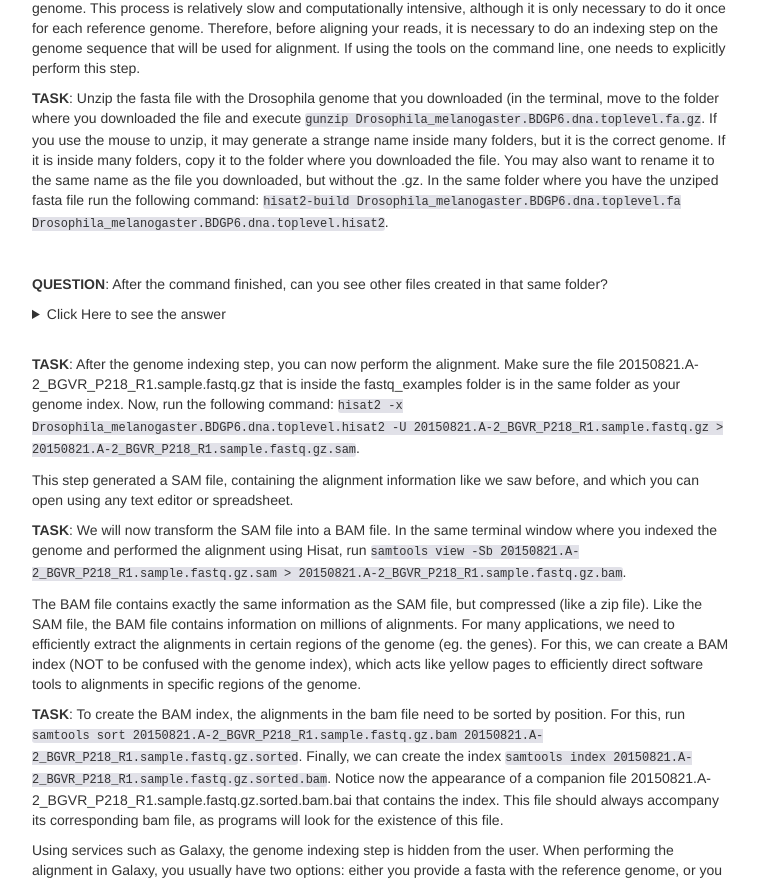
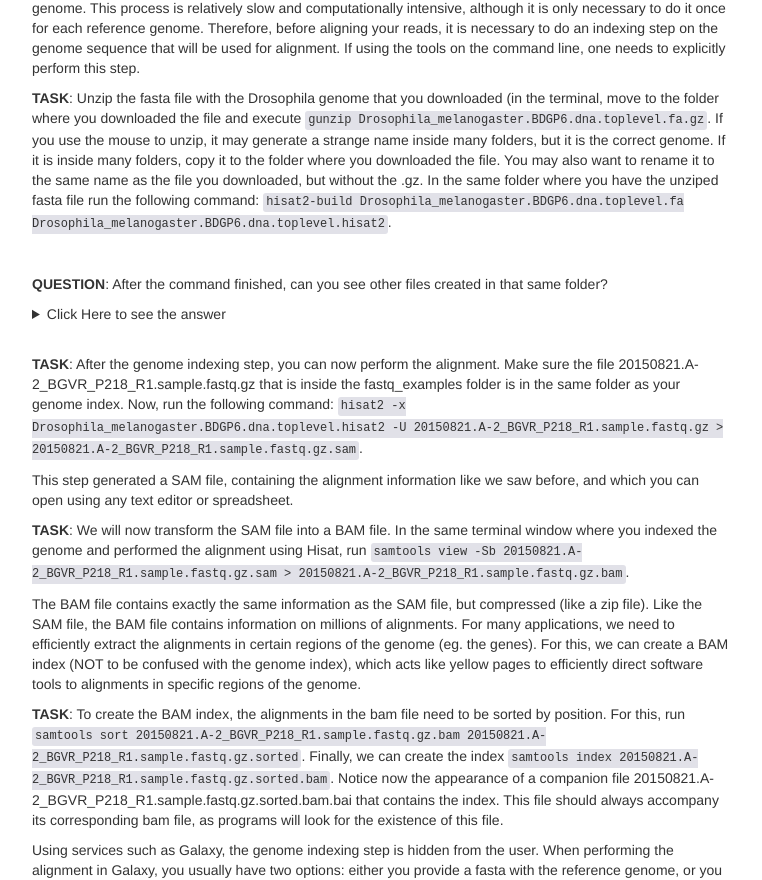
Before and after one commit to GTPB/ADER19F, a Jekyll site: the page built from pages/L05.md, in a window 1280 px wide. Shown: the part 4382-5262 px from the top of the page, without its empty margins (258-1020 px from the left). Built offline with Jekyll 4.4.1, drawn with Linux system fonts in a browser that asks for light colours.

Commit message:
Update L05.md

```diff
--- a/pages/L05.md
+++ b/pages/L05.md
@@ -81,7 +81,7 @@
 As we mentioned before, aligners for NGS data depend on large data structures for their efficiency. These structures (like the blast databases) are built from the fasta file containing the sequence of the reference genome. This process is relatively slow and computationally intensive, although it is only necessary to do it once for each reference genome. Therefore, before aligning your reads, it is necessary to do an indexing step on the genome sequence that will be used for alignment. If using the tools on the command line, one needs to explicitly perform this step.
 
 
-**TASK**: Unzip the fasta file with the Drosophila genome that you downloaded (in the terminal, move to the folder where you downloaded the file and execute <span style="background-color: #e1e1e8;font-family: Courier New;font-size: 12px;color: #333333;-webkit-border-radius: 3px;-moz-border-radius: 3px;border-radius: 3px;">gunzip Drosophila_melanogaster.BDGP6.dna.toplevel.fa.gz</span>. If you use the mouse to unzip, it may generate a strange name inside many folders, but it is the correct genome. If it is inside many folders, copy it to the folder where you downloaded the file. You may also want to rename it to the same name as the file you downloaded, but without the .gz. In the same folder where you have the unziped fasta file run the following command: <span style="background-color: #e1e1e8;font-family: Courier New;font-size: 12px;color: #333333;-webkit-border-radius: 3px;-moz-border-radius: 3px;border-radius: 3px;">hisat2-build Drosophila_melanogaster.BDGP6.dna.toplevel.fa Drosophila_melanogaster.BDGP6.dna.toplevel.hisat2</span>.
+**TASK**: Unzip the fasta file with the Drosophila genome that you downloaded (in the terminal, move to the folder where you downloaded the file and execute <span style="padding:2px 3px 3px;background-color: #e1e1e8;font-family: Courier New;font-size: 12px;color: #333333;-webkit-border-radius: 3px;-moz-border-radius: 3px;border-radius: 3px;">gunzip Drosophila_melanogaster.BDGP6.dna.toplevel.fa.gz</span>. If you use the mouse to unzip, it may generate a strange name inside many folders, but it is the correct genome. If it is inside many folders, copy it to the folder where you downloaded the file. You may also want to rename it to the same name as the file you downloaded, but without the .gz. In the same folder where you have the unziped fasta file run the following command: <span style="padding:2px 3px 3px;background-color: #e1e1e8;font-family: Courier New;font-size: 12px;color: #333333;-webkit-border-radius: 3px;-moz-border-radius: 3px;border-radius: 3px;">hisat2-build Drosophila_melanogaster.BDGP6.dna.toplevel.fa Drosophila_melanogaster.BDGP6.dna.toplevel.hisat2</span>.
 
 <br/>
 
@@ -91,16 +91,16 @@
 </p></details>
 <br/>
 
-**TASK**: After the genome indexing step, you can now perform the alignment. Make sure the file 20150821.A-2_BGVR_P218_R1.sample.fastq.gz that is inside the fastq_examples folder is in the same folder as your genome index. Now, run the following command: <span style="background-color: #e1e1e8;font-family: Courier New;font-size: 12px;color: #333333;-webkit-border-radius: 3px;-moz-border-radius: 3px;border-radius: 3px;">hisat2 -x Drosophila_melanogaster.BDGP6.dna.toplevel.hisat2 -U 20150821.A-2_BGVR_P218_R1.sample.fastq.gz > 20150821.A-2_BGVR_P218_R1.sample.fastq.gz.sam</span>.
+**TASK**: After the genome indexing step, you can now perform the alignment. Make sure the file 20150821.A-2_BGVR_P218_R1.sample.fastq.gz that is inside the fastq_examples folder is in the same folder as your genome index. Now, run the following command: <span style="padding:2px 3px 3px;background-color: #e1e1e8;font-family: Courier New;font-size: 12px;color: #333333;-webkit-border-radius: 3px;-moz-border-radius: 3px;border-radius: 3px;">hisat2 -x Drosophila_melanogaster.BDGP6.dna.toplevel.hisat2 -U 20150821.A-2_BGVR_P218_R1.sample.fastq.gz > 20150821.A-2_BGVR_P218_R1.sample.fastq.gz.sam</span>.
 <br/>
 
 This step generated a SAM file, containing the alignment information like we saw before, and which you can open using any text editor or spreadsheet.
 
-**TASK**: We will now transform the SAM file into a BAM file. In the same terminal window where you indexed the genome and performed the alignment using Hisat, run <span style="background-color: #e1e1e8;font-family: Courier New;font-size: 12px;color: #333333;-webkit-border-radius: 3px;-moz-border-radius: 3px;border-radius: 3px;">samtools view -Sb 20150821.A-2_BGVR_P218_R1.sample.fastq.gz.sam > 20150821.A-2_BGVR_P218_R1.sample.fastq.gz.bam</span>.
+**TASK**: We will now transform the SAM file into a BAM file. In the same terminal window where you indexed the genome and performed the alignment using Hisat, run <span style="padding:2px 3px 3px;background-color: #e1e1e8;font-family: Courier New;font-size: 12px;color: #333333;-webkit-border-radius: 3px;-moz-border-radius: 3px;border-radius: 3px;">samtools view -Sb 20150821.A-2_BGVR_P218_R1.sample.fastq.gz.sam > 20150821.A-2_BGVR_P218_R1.sample.fastq.gz.bam</span>.
 
 The BAM file contains exactly the same information as the SAM file, but compressed (like a zip file). Like the SAM file, the BAM file contains information on millions of alignments. For many applications, we need to efficiently extract the alignments in certain regions of the genome (eg. the genes). For this, we can create a BAM index (NOT to be confused with the genome index), which acts like yellow pages to efficiently direct software tools to alignments in specific regions of the genome.
 
-**TASK**: To create the BAM index, the alignments in the bam file need to be sorted by position. For this, run <span style="background-color: #e1e1e8;font-family: Courier New;font-size: 12px;color: #333333;-webkit-border-radius: 3px;-moz-border-radius: 3px;border-radius: 3px;">samtools sort 20150821.A-2_BGVR_P218_R1.sample.fastq.gz.bam 20150821.A-2_BGVR_P218_R1.sample.fastq.gz.sorted</span>. Finally, we can create the index <span style="background-color: #e1e1e8;font-family: Courier New;font-size: 12px;color: #333333;-webkit-border-radius: 3px;-moz-border-radius: 3px;border-radius: 3px;">samtools index 20150821.A-2_BGVR_P218_R1.sample.fastq.gz.sorted.bam</span>. Notice now the appearance of a companion file 20150821.A-2_BGVR_P218_R1.sample.fastq.gz.sorted.bam.bai that contains the index. This file should always accompany its corresponding bam file, as programs will look for the existence of this file.
+**TASK**: To create the BAM index, the alignments in the bam file need to be sorted by position. For this, run <span style="padding:2px 3px 3px;background-color: #e1e1e8;font-family: Courier New;font-size: 12px;color: #333333;-webkit-border-radius: 3px;-moz-border-radius: 3px;border-radius: 3px;">samtools sort 20150821.A-2_BGVR_P218_R1.sample.fastq.gz.bam 20150821.A-2_BGVR_P218_R1.sample.fastq.gz.sorted</span>. Finally, we can create the index <span style="padding:2px 3px 3px;background-color: #e1e1e8;font-family: Courier New;font-size: 12px;color: #333333;-webkit-border-radius: 3px;-moz-border-radius: 3px;border-radius: 3px;">samtools index 20150821.A-2_BGVR_P218_R1.sample.fastq.gz.sorted.bam</span>. Notice now the appearance of a companion file 20150821.A-2_BGVR_P218_R1.sample.fastq.gz.sorted.bam.bai that contains the index. This file should always accompany its corresponding bam file, as programs will look for the existence of this file.
 <br/>
 
 Using services such as Galaxy, the genome indexing step is hidden from the user. When performing the alignment in Galaxy, you usually have two options: either you provide a fasta with the reference genome, or you select an available pre-built genome. When using an available genome, the indexing step was already performed, while if you provide your own fasta of the genome, an indexing step will have to be performed before the alignment step. If your genome of interest is relatively large (roughly >100Mb), it is more efficient to have it pre-built, particularly if you're reusing it often. For this, you will need to ask the persons managing the service you're using. Moreover, the transformation from SAM to BAM and the BAM indexing steps are usually also transparent in Galaxy, where the user only sees the final result.
```
